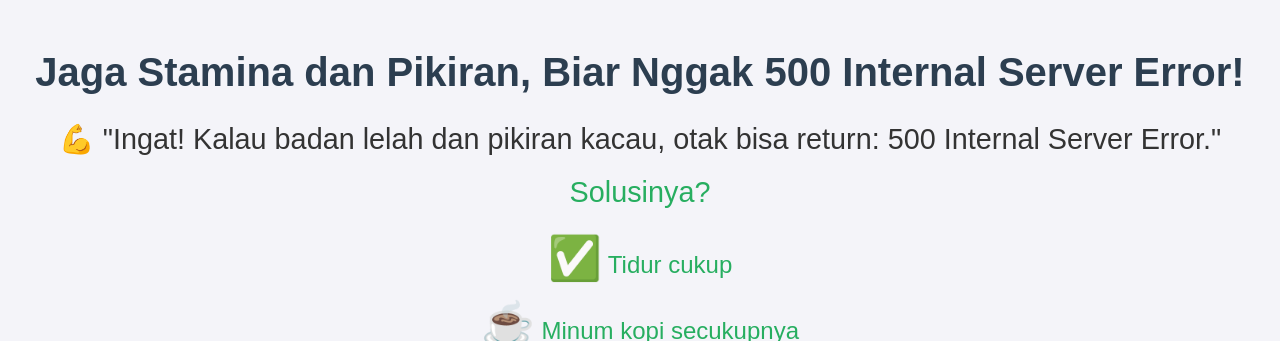
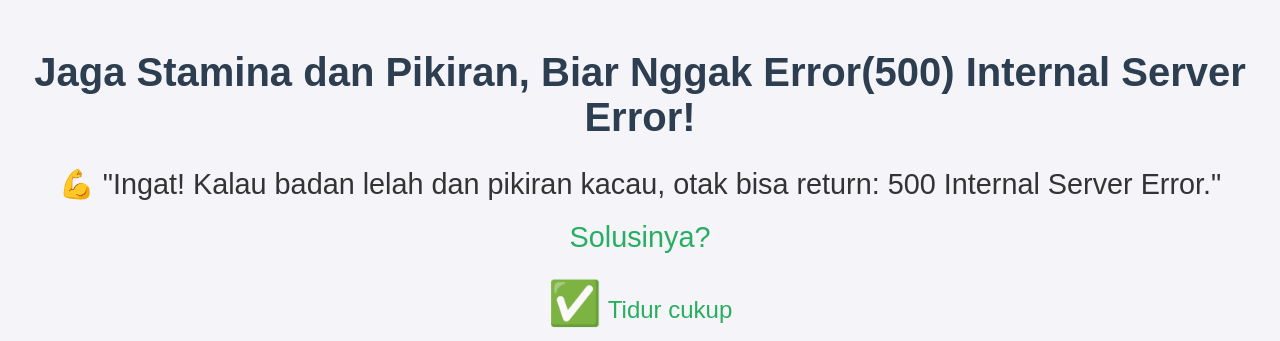
Before and after one commit to abuarkana/error_500, a plain HTML site: page index.html in a window 1280 px wide. Shown: the top 341 px of the page. Drawn offline with Linux system fonts and the light colour scheme.

Commit message:
Update index.html

```diff
--- a/index.html
+++ b/index.html
@@ -80,7 +80,7 @@
     </style>
 </head>
 <body>
-    <h1>Jaga Stamina dan Pikiran, Biar Nggak 500 Internal Server Error!</h1>
+    <h1>Jaga Stamina dan Pikiran, Biar Nggak Error(500) Internal Server Error!</h1>
     <p class="emoji">💪 "Ingat! Kalau badan lelah dan pikiran kacau, otak bisa return: 500 Internal Server Error."</p>
     <div class="solution">
         <p>Solusinya?</p>
```
